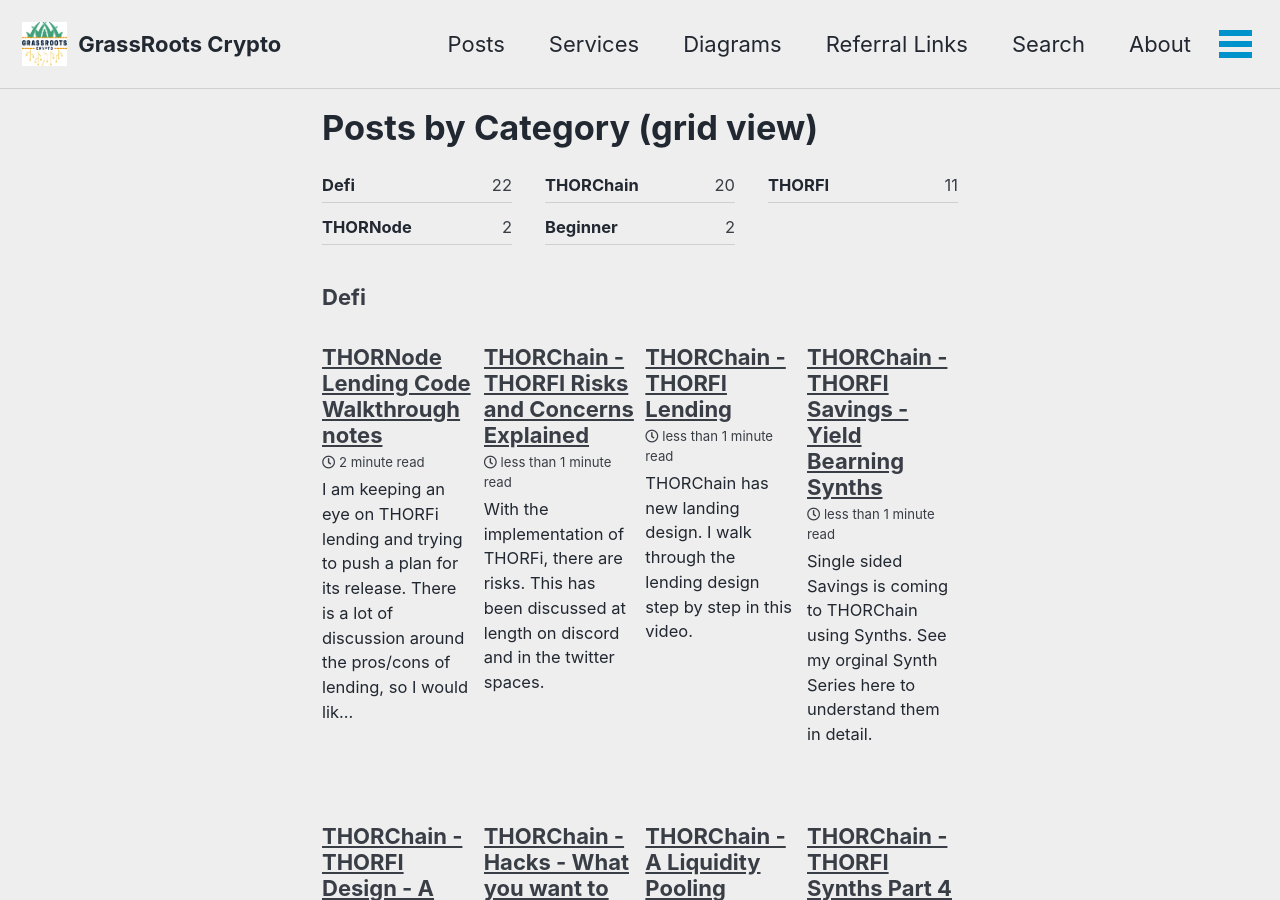
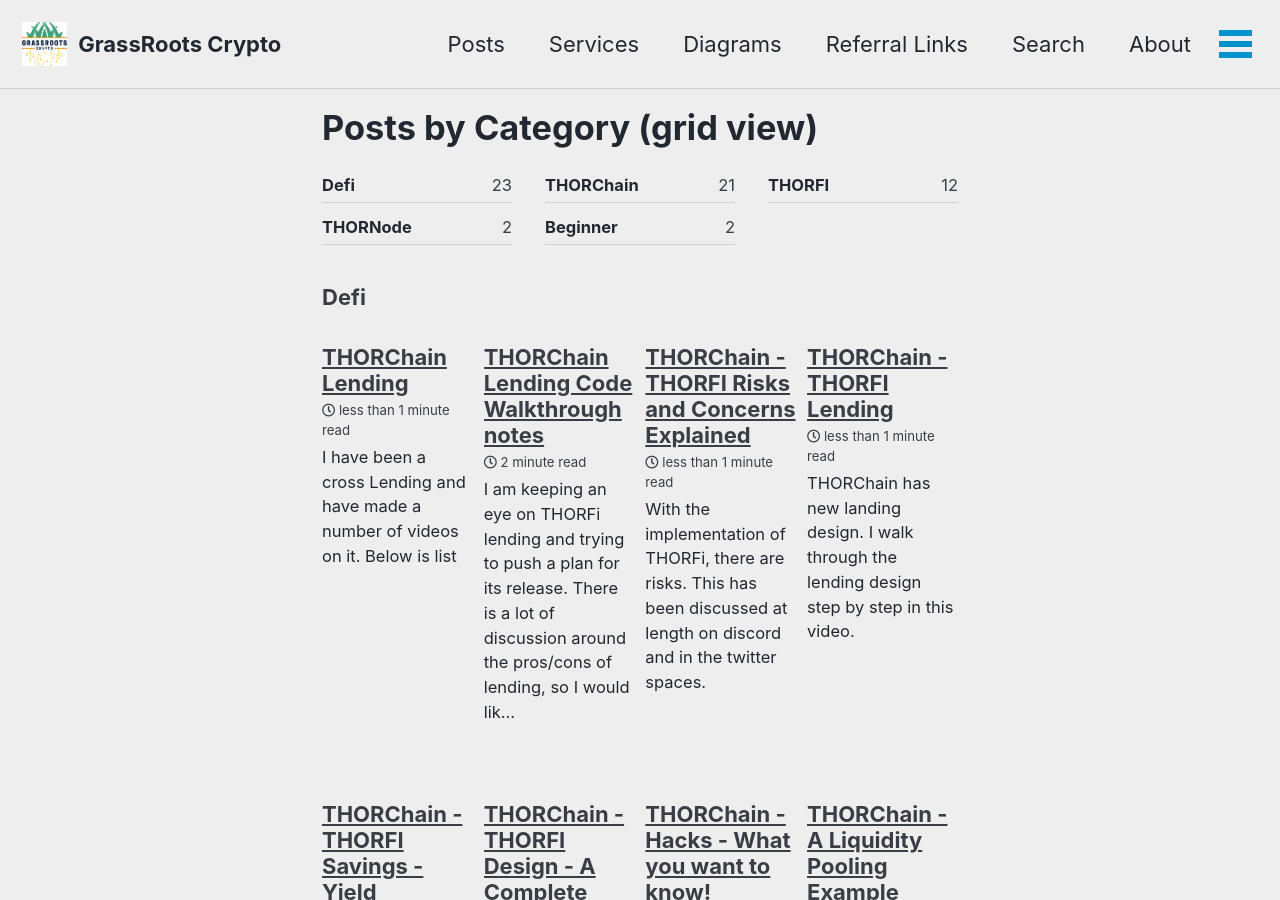
Before and after one commit to GrassRootsCrypto/GrassRootsCrypto.github.io, a Jekyll site: the page built from _pages/category-archive-grid.md, in a window 1280 px wide and 900 px high. Built offline with Jekyll 4.4.1, drawn with Linux system fonts in a browser that asks for light colours; cached includes are drawn as plain includes; some of the changed text lies outside the part shown.

Commit message:
lending post

```diff
--- a/_posts/2023-02-21-Lending-codenotes.md
+++ b/_posts/2023-02-21-Lending-codenotes.md
@@ -1,5 +1,5 @@
 ---
-title: "THORNode Lending Code Walkthrough notes"
+title: "THORChain Lending Code Walkthrough notes"
 categories:
   - Defi
   - THORChain
--- /dev/null
+++ b/_posts/2023-06-09-Lending-Guide.md
@@ -0,0 +1,28 @@
+---
+title: "THORChain Lending"
+categories:
+  - Defi
+  - THORChain
+  - THORFI
+tags:
+  - "THORFI Lending"
+  - "Lending"
+  - "Cross Chain Swaps"
+author_profile: false
+classes: wide
+---
+
+I have been a cross Lending and have made a number of videos on it. Below is list
+
+
+### How Lending Works. Design, Terms and Risks
+Details the latest design.
+{% include video id="AaqHG00RJks" provider="youtube" %}
+### THORFi Lending with Numbers and Examples
+New and based on the latest design.
+{% include video id="PVpYU5kCOHI" provider="youtube" %}
+
+## Older videos, good for knowledge base but may be out of date.
+
+### THORFi Lending with Numbers and Examples
+{% include video id="glY_RVYdsfM" provider="youtube" %}
```
